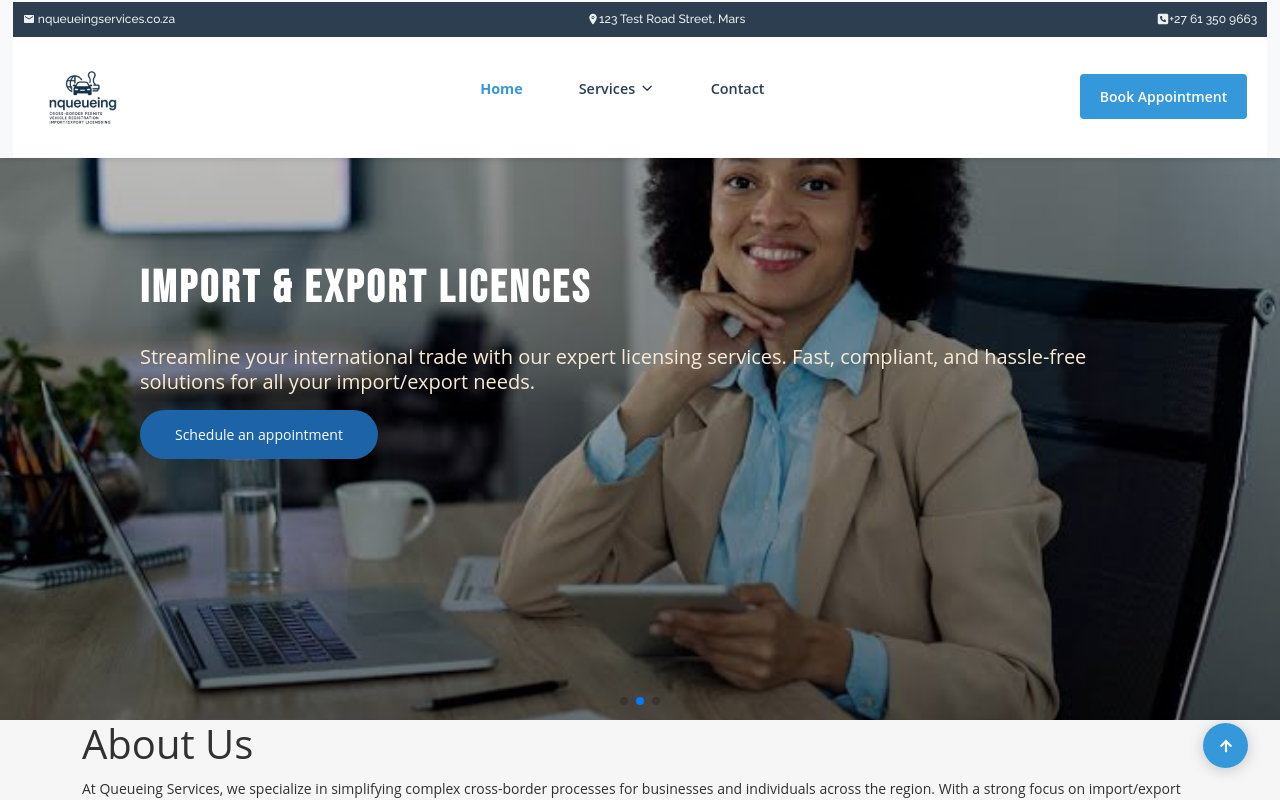
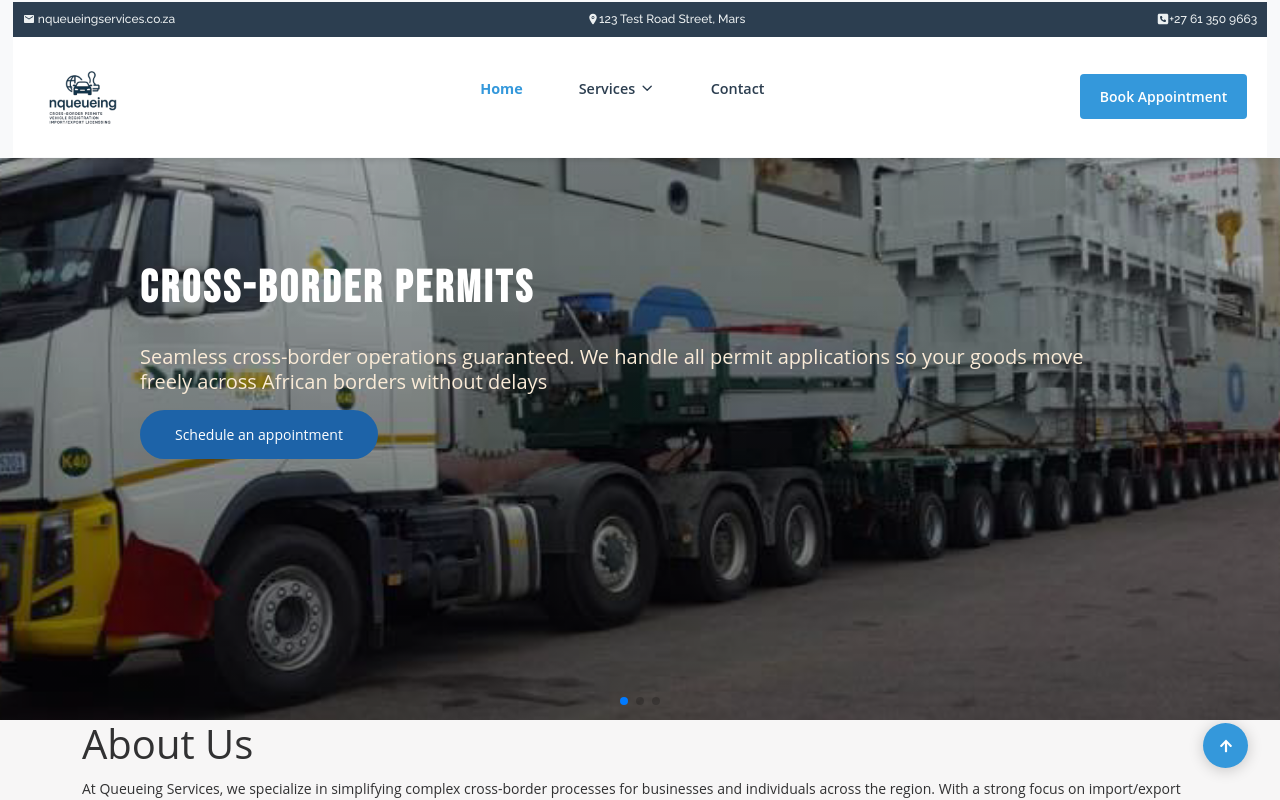
Before and after one commit to ManGeelato/nqueing, a React (Vite) app: page / in a window 1280 px wide. Shown: the top 800 px of the page. Built offline with nearby package versions, Linux system fonts and the light colour scheme.

Commit message:
new pics

```diff
--- a/src/components/hero/Hero.jsx
+++ b/src/components/hero/Hero.jsx
@@ -6,8 +6,8 @@ import { useNavigate } from "react-router-dom";
 import "swiper/css/navigation";
 import "swiper/css/pagination";
 import banner01 from "../../assets/images/hero01.jpeg";
-import banner02 from "../../assets/images/hero02.jpeg";
-import banner03 from "../../assets/images/hero03.jpeg";
+import banner02 from "../../assets/images/crossB.png";
+import banner03 from "../../assets/images/Attachment1_20345.jpeg";
 import "./Hero.css";
 
 function Hero() {
@@ -40,7 +40,7 @@ function Hero() {
       <Swiper
         modules={[Navigation, Pagination, Autoplay]}
         pagination={{ clickable: true }}
-        autoplay={{ delay: 5000 }}
+        autoplay={{ delay: 7000 }}
         loop={true}
         className="h-[full]"
       >
```
Also changed, not shown: src/assets/images/crossB.png (added), src/assets/images/number-plates_04239_tn.jpg (added).
